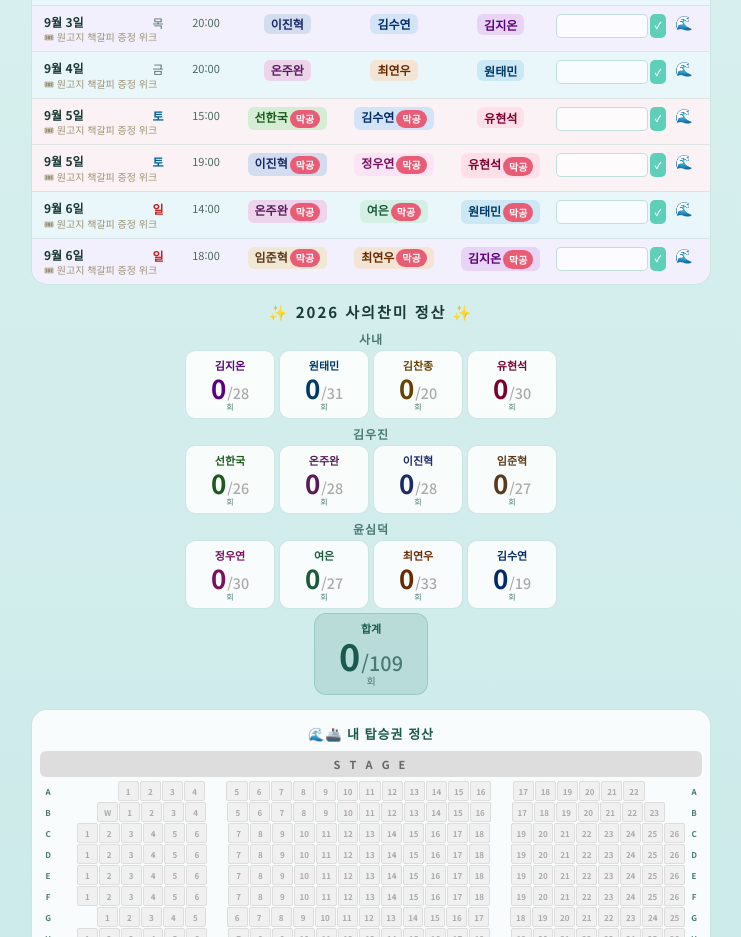
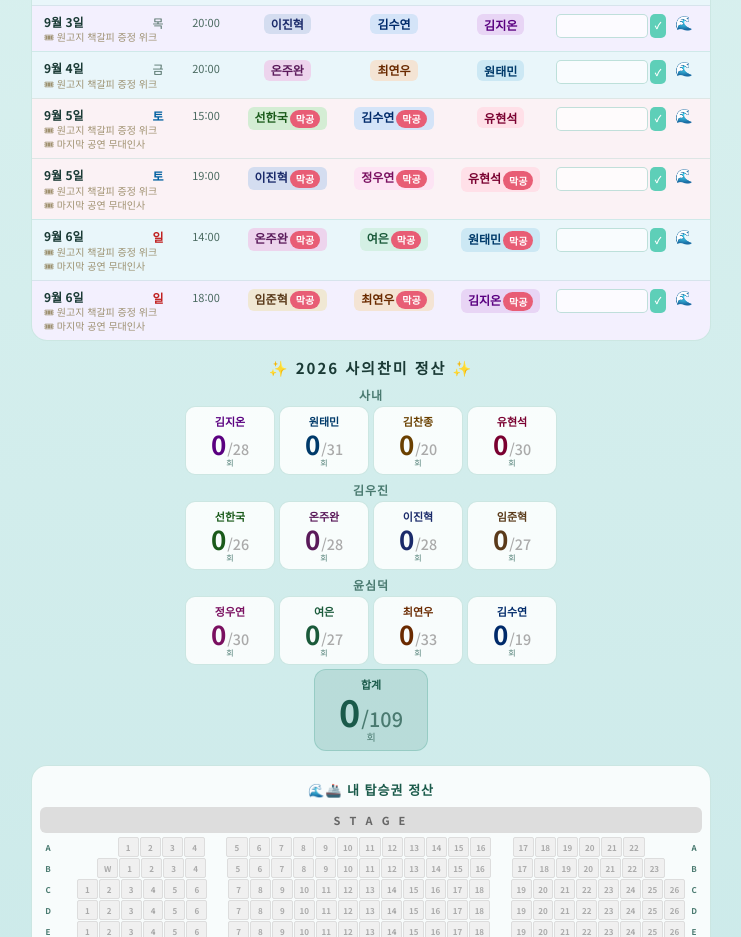
Before and after one commit to chichiandpopo/2026-The-Hymn-of-Death, a plain HTML site: page index.html in a window 1280 px wide. Shown: the part 5997-6934 px from the top of the page, without its empty margins (269-1010 px from the left). Drawn offline with nearby package versions, Linux system fonts and the light colour scheme.

Commit message:
Update index.html

```diff
--- a/index.html
+++ b/index.html
@@ -871,25 +871,25 @@ body{font-family:'Noto Sans KR',sans-serif;background:linear-gradient(180deg,#b8
     <div class="cell seat-cell"><div style="display:flex;gap:2px;"><input class="seat-input" style="flex:1;min-width:0;" inputmode="text" enterkeyhint="done" autocomplete="off" autocapitalize="characters" id="inp-s105" placeholder=""><button onclick="confirmSeat('s105')" style="flex-shrink:0;background:#5ecfb8;color:white;border:none;border-radius:5px;font-size:9px;font-weight:700;padding:2px 5px;cursor:pointer;font-family:inherit;">✓</button></div><div class="seat-tags" id="tags-s105"></div></div><div class="cell copy-cell"><button class="copy-btn" onclick="copyCast('s105')" title="복사">🌊</button></div>
   </div>
   <div class="row yuhyun-row" data-type="yuhyun" data-sid="s106" data-wujin="seonhankook" data-shim="kimsuyeon">
-    <div class="cell date">9월 5일<a class="event-tag" href="https://x.com/i/status/2091791975301444080" target="_blank">🎟 원고지 책갈피 증정 위크</a></div><div class="cell day day-sat">토</div><div class="cell time">15:00</div>
+    <div class="cell date">9월 5일<a class="event-tag" href="https://x.com/i/status/2091791975301444080" target="_blank">🎟 원고지 책갈피 증정 위크</a><a class="event-tag" href="https://x.com/NeoGloomyday/status/2092431842905600122?s=20" target="_blank">🎟 마지막 공연 무대인사</a></div><div class="cell day day-sat">토</div><div class="cell time">15:00</div>
     <div class="cell">선한국<span class="fb" style="background:#e85d75;">막공</span></div><div class="cell">김수연<span class="fb" style="background:#e85d75;">막공</span></div>
     <div class="cell"><span class="sinae sinae-yuhyun">유현석</span></div>
     <div class="cell seat-cell"><div style="display:flex;gap:2px;"><input class="seat-input" style="flex:1;min-width:0;" inputmode="text" enterkeyhint="done" autocomplete="off" autocapitalize="characters" id="inp-s106" placeholder=""><button onclick="confirmSeat('s106')" style="flex-shrink:0;background:#5ecfb8;color:white;border:none;border-radius:5px;font-size:9px;font-weight:700;padding:2px 5px;cursor:pointer;font-family:inherit;">✓</button></div><div class="seat-tags" id="tags-s106"></div></div><div class="cell copy-cell"><button class="copy-btn" onclick="copyCast('s106')" title="복사">🌊</button></div>
   </div>
   <div class="row yuhyun-row" data-type="yuhyun" data-sid="s107" data-wujin="leejinhyuk" data-shim="jungwooyeon">
-    <div class="cell date">9월 5일<a class="event-tag" href="https://x.com/i/status/2091791975301444080" target="_blank">🎟 원고지 책갈피 증정 위크</a></div><div class="cell day day-sat">토</div><div class="cell time">19:00</div>
+    <div class="cell date">9월 5일<a class="event-tag" href="https://x.com/i/status/2091791975301444080" target="_blank">🎟 원고지 책갈피 증정 위크</a><a class="event-tag" href="https://x.com/NeoGloomyday/status/2092431842905600122?s=20" target="_blank">🎟 마지막 공연 무대인사</a></div><div class="cell day day-sat">토</div><div class="cell time">19:00</div>
     <div class="cell">이진혁<span class="fb" style="background:#e85d75;">막공</span></div><div class="cell">정우연<span class="fb" style="background:#e85d75;">막공</span></div>
     <div class="cell"><span class="sinae sinae-yuhyun">유현석<span class="fb" style="background:#e85d75;">막공</span></span></div>
     <div class="cell seat-cell"><div style="display:flex;gap:2px;"><input class="seat-input" style="flex:1;min-width:0;" inputmode="text" enterkeyhint="done" autocomplete="off" autocapitalize="characters" id="inp-s107" placeholder=""><button onclick="confirmSeat('s107')" style="flex-shrink:0;background:#5ecfb8;color:white;border:none;border-radius:5px;font-size:9px;font-weight:700;padding:2px 5px;cursor:pointer;font-family:inherit;">✓</button></div><div class="seat-tags" id="tags-s107"></div></div><div class="cell copy-cell"><button class="copy-btn" onclick="copyCast('s107')" title="복사">🌊</button></div>
   </div>
   <div class="row taemin-row" data-type="taemin" data-sid="s108" data-wujin="onjuwan" data-shim="yeoeun">
-    <div class="cell date">9월 6일<a class="event-tag" href="https://x.com/i/status/2091791975301444080" target="_blank">🎟 원고지 책갈피 증정 위크</a></div><div class="cell day day-sun">일</div><div class="cell time">14:00</div>
+    <div class="cell date">9월 6일<a class="event-tag" href="https://x.com/i/status/2091791975301444080" target="_blank">🎟 원고지 책갈피 증정 위크</a><a class="event-tag" href="https://x.com/NeoGloomyday/status/2092431842905600122?s=20" target="_blank">🎟 마지막 공연 무대인사</a></div><div class="cell day day-sun">일</div><div class="cell time">14:00</div>
     <div class="cell">온주완<span class="fb" style="background:#e85d75;">막공</span></div><div class="cell">여은<span class="fb" style="background:#e85d75;">막공</span></div>
     <div class="cell"><span class="sinae sinae-taemin">원태민<span class="fb" style="background:#e85d75;">막공</span></span></div>
     <div class="cell seat-cell"><div style="display:flex;gap:2px;"><input class="seat-input" style="flex:1;min-width:0;" inputmode="text" enterkeyhint="done" autocomplete="off" autocapitalize="characters" id="inp-s108" placeholder=""><button onclick="confirmSeat('s108')" style="flex-shrink:0;background:#5ecfb8;color:white;border:none;border-radius:5px;font-size:9px;font-weight:700;padding:2px 5px;cursor:pointer;font-family:inherit;">✓</button></div><div class="seat-tags" id="tags-s108"></div></div><div class="cell copy-cell"><button class="copy-btn" onclick="copyCast('s108')" title="복사">🌊</button></div>
   </div>
   <div class="row jion-row" data-type="jion" data-sid="s109" data-wujin="limjunhyuk" data-shim="choiyeonwoo">
-    <div class="cell date">9월 6일<a class="event-tag" href="https://x.com/i/status/2091791975301444080" target="_blank">🎟 원고지 책갈피 증정 위크</a></div><div class="cell day day-sun">일</div><div class="cell time">18:00</div>
+    <div class="cell date">9월 6일<a class="event-tag" href="https://x.com/i/status/2091791975301444080" target="_blank">🎟 원고지 책갈피 증정 위크</a><a class="event-tag" href="https://x.com/NeoGloomyday/status/2092431842905600122?s=20" target="_blank">🎟 마지막 공연 무대인사</a></div><div class="cell day day-sun">일</div><div class="cell time">18:00</div>
     <div class="cell">임준혁<span class="fb" style="background:#e85d75;">막공</span></div><div class="cell">최연우<span class="fb" style="background:#e85d75;">막공</span></div>
     <div class="cell"><span class="sinae sinae-jion">김지온<span class="fb" style="background:#e85d75;">막공</span></span></div>
     <div class="cell seat-cell"><div style="display:flex;gap:2px;"><input class="seat-input" style="flex:1;min-width:0;" inputmode="text" enterkeyhint="done" autocomplete="off" autocapitalize="characters" id="inp-s109" placeholder=""><button onclick="confirmSeat('s109')" style="flex-shrink:0;background:#5ecfb8;color:white;border:none;border-radius:5px;font-size:9px;font-weight:700;padding:2px 5px;cursor:pointer;font-family:inherit;">✓</button></div><div class="seat-tags" id="tags-s109"></div></div><div class="cell copy-cell"><button class="copy-btn" onclick="copyCast('s109')" title="복사">🌊</button></div>
```
